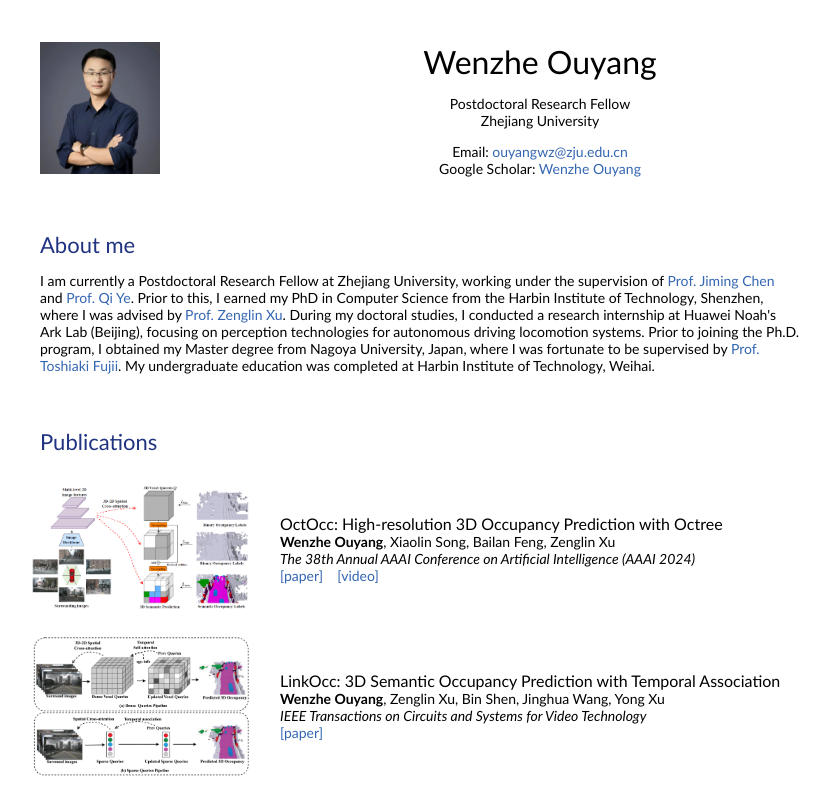
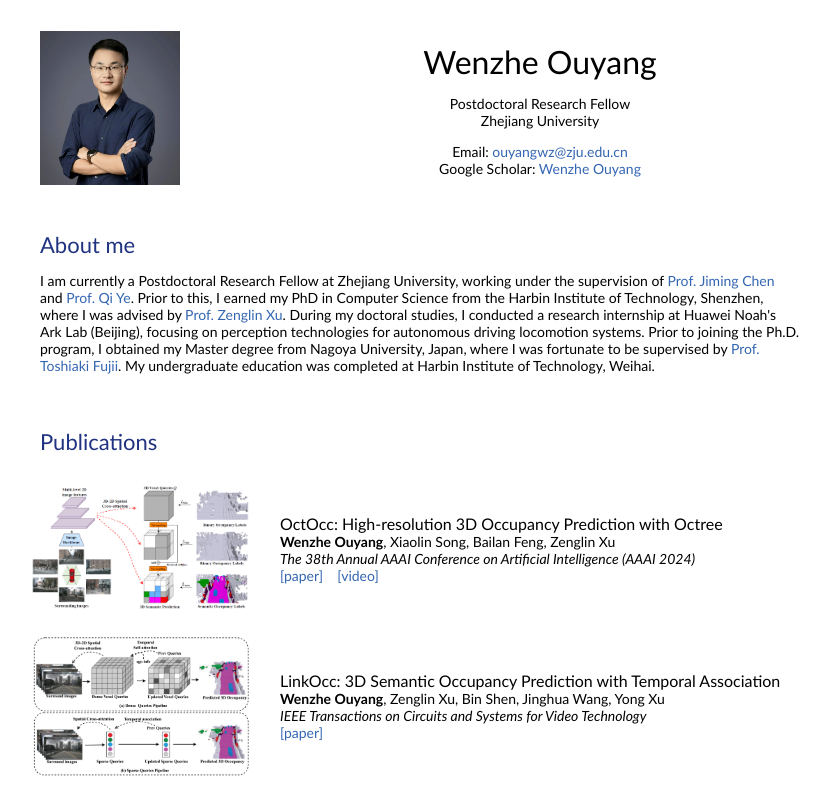
Before and after one commit to shabiouyang/shabiouyang, a plain HTML site: page index.html in a window 1280 px wide. Shown: the top 797 px of the page, without its empty margins (220-1050 px from the left). Drawn offline with Linux system fonts and the light colour scheme.

Commit message:
update
update

```diff
--- a/index.html
+++ b/index.html
@@ -43,7 +43,7 @@
                   <td style="padding: 2.5%; width: 30%; max-width: 30%">
                     <a href="images/id_2.jpg"
                       ><img
-                        style="width: 60%; max-width: 100%"
+                        style="width: 70%; max-width: 100%"
                         alt="profile photo"
                         src="images/id_2.jpg"
                         class="hoverZoomLink"
```
